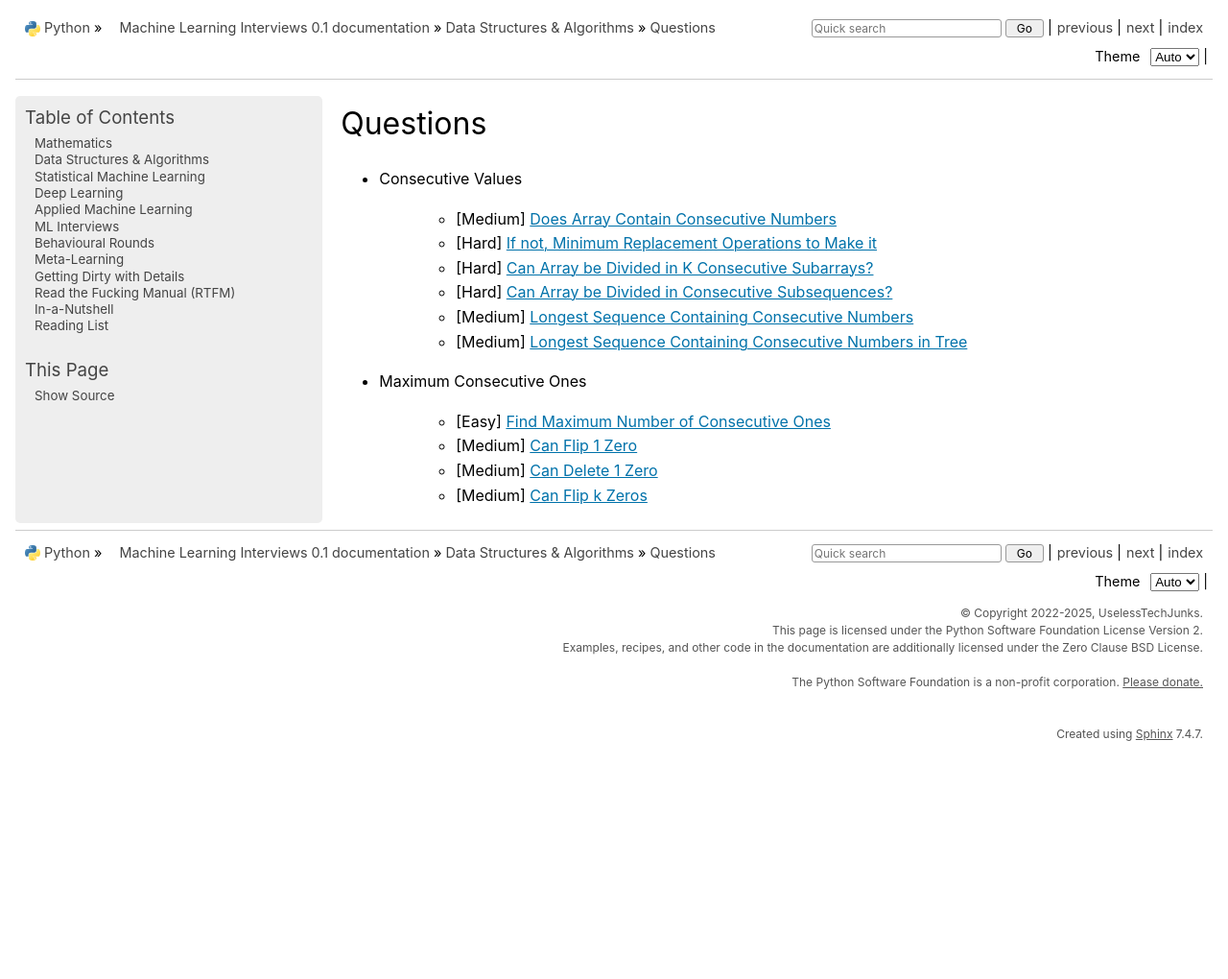
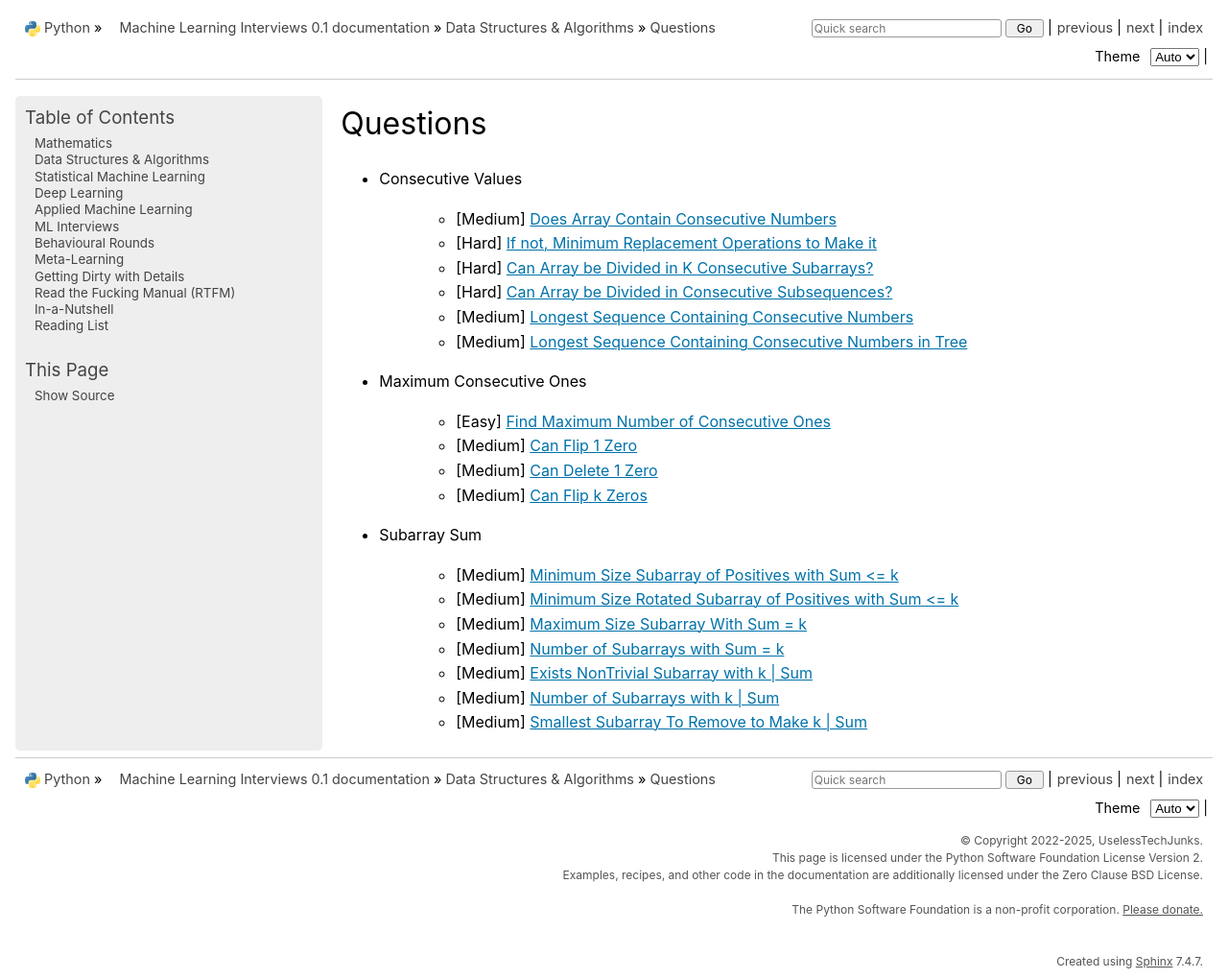
Before and after one commit to uselesstechjunks/leetcode, a Sphinx documentation site: the page built from docs/source/dsa/qb.rst, in a window 1280 px wide and 1020 px high. Shown: the whole window at 96% size. Built offline with Sphinx 7.4.7, drawn with Linux system fonts in a browser that asks for light colours; pages that are not in the unit, such as notebooks, are missing from menus.

Commit message:
Update qb.rst

```diff
--- a/docs/source/dsa/qb.rst
+++ b/docs/source/dsa/qb.rst
@@ -15,3 +15,12 @@ Questions
 	- [Medium] `Can Flip 1 Zero <https://leetcode.com/problems/max-consecutive-ones-ii/description/>`_
 	- [Medium] `Can Delete 1 Zero <https://leetcode.com/problems/longest-subarray-of-1s-after-deleting-one-element/description/>`_
 	- [Medium] `Can Flip k Zeros <https://leetcode.com/problems/max-consecutive-ones-iii/description/>`_
+- Subarray Sum
+
+	- [Medium] `Minimum Size Subarray of Positives with Sum <= k <https://leetcode.com/problems/minimum-size-subarray-sum/description/>`_
+	- [Medium] `Minimum Size Rotated Subarray of Positives with Sum <= k <https://leetcode.com/problems/minimum-operations-to-reduce-x-to-zero/description/>`_
+	- [Medium] `Maximum Size Subarray With Sum = k <https://leetcode.com/problems/maximum-size-subarray-sum-equals-k/>`_
+	- [Medium] `Number of Subarrays with Sum = k <https://leetcode.com/problems/subarray-sum-equals-k/description/>`_
+	- [Medium] `Exists NonTrivial Subarray with k | Sum <https://leetcode.com/problems/continuous-subarray-sum/description/>`_
+	- [Medium] `Number of Subarrays with k | Sum <https://leetcode.com/problems/subarray-sums-divisible-by-k/description/>`_
+	- [Medium] `Smallest Subarray To Remove to Make k | Sum <https://leetcode.com/problems/make-sum-divisible-by-p/description/>`_
```
